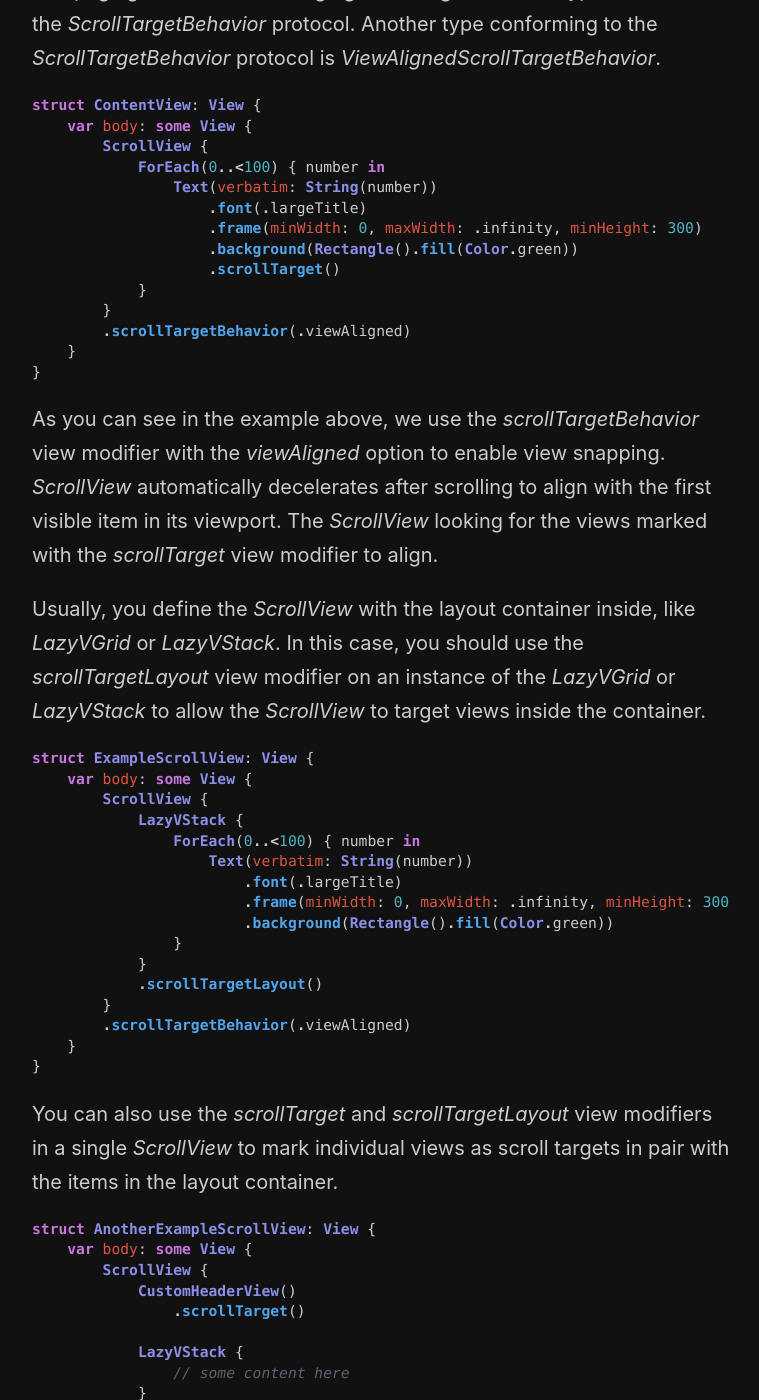
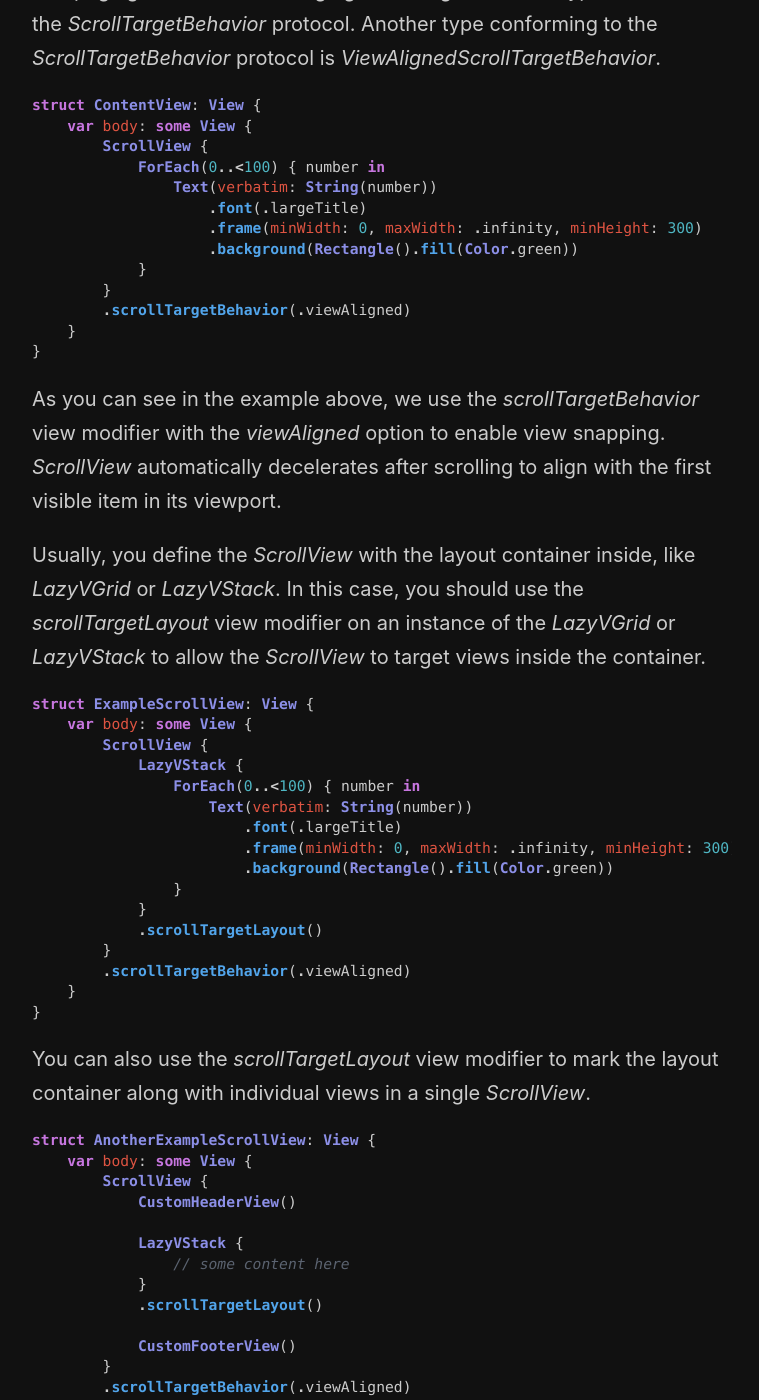
Before and after one commit to mecid/mecid.github.io, a Jekyll site: the page built from _posts/2023-06-20-mastering-scrollview-in-swiftui-target-behavior.md, in a window 1280 px wide and 1400 px high, scrolled down 1165 px. Shown: the whole window, without its empty margins (258-1017 px from the left). Built offline with Jekyll 4.4.1, drawn with Linux system fonts in a browser that asks for light colours.

Commit message:
scroll target behavior post updated

````diff
--- a/_posts/2023-06-20-mastering-scrollview-in-swiftui-target-behavior.md
+++ b/_posts/2023-06-20-mastering-scrollview-in-swiftui-target-behavior.md
@@ -40,7 +40,6 @@ struct ContentView: View {
                     .font(.largeTitle)
                     .frame(minWidth: 0, maxWidth: .infinity, minHeight: 300)
                     .background(Rectangle().fill(Color.green))
-                    .scrollTarget()
             }
         }
         .scrollTargetBehavior(.viewAligned)
@@ -48,7 +47,7 @@ struct ContentView: View {
 }
 ```
 
-As you can see in the example above, we use the *scrollTargetBehavior* view modifier with the *viewAligned* option to enable view snapping. *ScrollView* automatically decelerates after scrolling to align with the first visible item in its viewport. The *ScrollView* looking for the views marked with the *scrollTarget* view modifier to align.
+As you can see in the example above, we use the *scrollTargetBehavior* view modifier with the *viewAligned* option to enable view snapping. *ScrollView* automatically decelerates after scrolling to align with the first visible item in its viewport.
 
 Usually, you define the *ScrollView* with the layout container inside, like *LazyVGrid* or *LazyVStack*. In this case, you should use the *scrollTargetLayout* view modifier on an instance of the *LazyVGrid* or *LazyVStack* to allow the *ScrollView* to target views inside the container.
 
@@ -71,14 +70,13 @@ struct ExampleScrollView: View {
 }
 ```
 
-You can also use the *scrollTarget* and *scrollTargetLayout* view modifiers in a single *ScrollView* to mark individual views as scroll targets in pair with the items in the layout container.
+You can also use the *scrollTargetLayout* view modifier to mark the layout container along with individual views in a single *ScrollView*.
 
 ```swift
 struct AnotherExampleScrollView: View {
     var body: some View {
         ScrollView {
             CustomHeaderView()
-                .scrollTarget()
 
             LazyVStack {
                 // some content here
@@ -86,7 +84,6 @@ struct AnotherExampleScrollView: View {
             .scrollTargetLayout()
 
             CustomFooterView()
-                .scrollTarget()
         }
         .scrollTargetBehavior(.viewAligned)
     }
````
